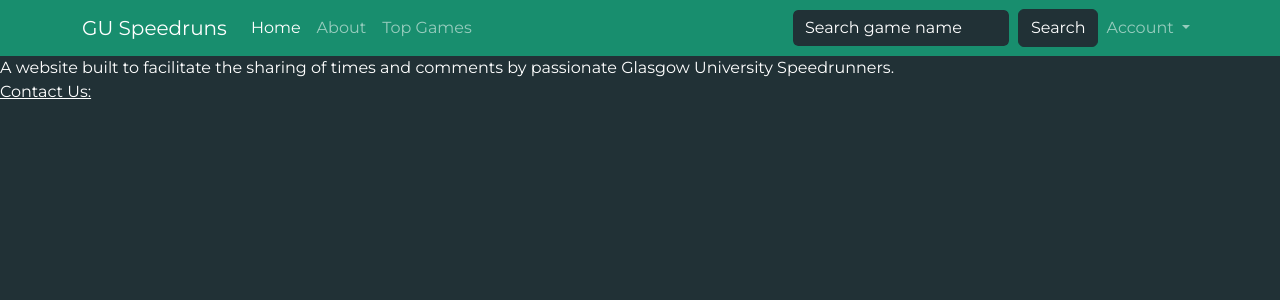
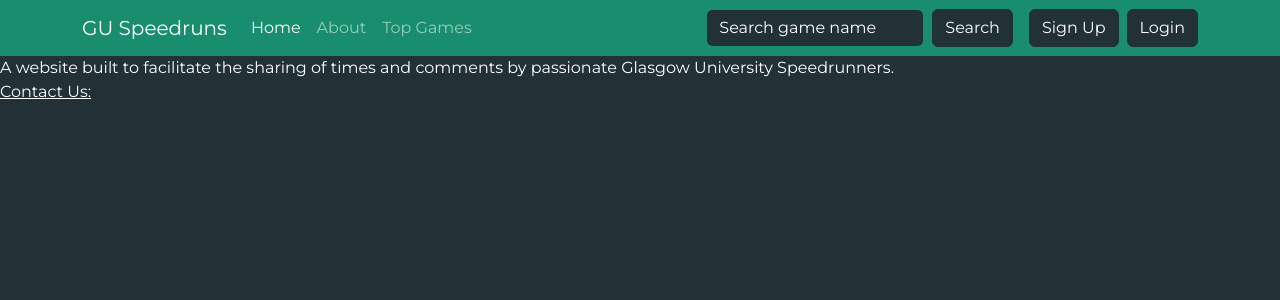
Before and after one commit to JasperHayes/WAD9E, a Django app: page /GUSpeedruns/about/ in a window 1280 px wide. Shown: the top 300 px of the page. Run offline with Django 3.2, Linux system fonts and the light colour scheme.

Commit message:
my account page

```diff
--- a/GUSpeedruns/urls.py
+++ b/GUSpeedruns/urls.py
@@ -10,6 +10,7 @@ urlpatterns = [
     path('register/', views.register, name='register'),
     path('login/', views.user_login, name='login'),
     path('logout/', views.user_logout, name='logout'),
+    path('my-account/', views.my_account, name='my_account'),
     path('game/upload/', views.upload_game, name='upload_game'),
     path('<slug:user_name_slug>/', views.show_user, name='show_user'),
     path('game/<slug:game_name_slug>/', views.show_game, name='show_game'),
@@ -19,4 +20,5 @@ urlpatterns = [
     path('game/<slug:game_name_slug>/<slug:run_name_slug>/<slug:slug_title>/delete/', views.delete_comment, name='delete_comment'),
     path('game/<slug:game_name_slug>/<slug:run_name_slug>/add-comment/', views.add_comment, name = "add_comment"),
     path('game/<slug:game_name_slug>/<slug:run_name_slug>/<slug:slug_title>/', views.comment_detail, name='comment_detail'),
+
 ]
--- a/GUSpeedruns/views.py
+++ b/GUSpeedruns/views.py
@@ -99,6 +99,18 @@ def user_login(request):
 def user_logout(request):
     logout(request)
     return(redirect(reverse('GUSpeedruns:homepage')))
+
+@login_required
+def my_account(request):
+    profile_user = UserProfile.objects.get(user=request.user)
+    runs = Run.objects.filter(user=profile_user).select_related('game').order_by('time')[:10]
+
+    context_dict = {
+        'profile_user': profile_user,
+        'runs': runs,
+    }
+
+    return render(request, 'GUSpeedruns/profile.html', context=context_dict)
 
 @staff_member_required
 def upload_game(request):
--- a/templates/GUSpeedruns/base.html
+++ b/templates/GUSpeedruns/base.html
@@ -50,27 +50,31 @@
                     </form>
                 </div>
 
-                <ul class="navbar-nav">
-                    <li class="nav-item dropdown">
-                        <a class="nav-link dropdown-toggle" href="#" id="navbarDropdown" role="button" data-bs-toggle="dropdown" aria-expanded="false">
-                            {% if user.is_authenticated %}
-                                {{ user.username }}
-                                {% if user.is_staff %}
-                                    (moderator)
-                                {% endif %}
-                            {% else %}
-                                Account
-                            {% endif %}
-                        </a>
-                        <ul class="dropdown-menu" aria-labelledby="navbarDropdown">
-                            {% if user.is_authenticated %}
-                                <li><a class="dropdown-item" href="{% url 'GUSpeedruns:show_user' user_name_slug=user.username %}">My Account</a></li>
-                                <li><a class="dropdown-item" href="{% url 'GUSpeedruns:logout' %}">Sign out</a></li>
-                            {% else %}
-                                <li><a class="dropdown-item" href="{% url 'GUSpeedruns:login' %}">Login</a>
-                                <li><a class="dropdown-item" href="{% url 'GUSpeedruns:register' %}">Register</a>
-                            {% endif %}
-                        </ul>
+                <ul class="navbar-nav ms-3">
+   			 {% if user.is_authenticated %}
+        			<li class="nav-item">
+            				<a class="btn btn-outline-light" href="{% url 'GUSpeedruns:my_account' %}">
+               					 My Account
+           				 </a>
+        			</li>
+       				 <li class="nav-item ms-2">
+            				<a class="btn btn-danger" href="{% url 'GUSpeedruns:logout' %}">
+               					 Sign Out
+            				</a>
+       				 </li>
+  	  {% else %}
+        	<li class="nav-item">
+            		<a class="btn btn-outline-light" href="{% url 'GUSpeedruns:register' %}">
+               			 Sign Up
+            		</a>
+        	</li>
+       		 <li class="nav-item ms-2">
+            		<a class="btn btn-success" href="{% url 'GUSpeedruns:login' %}">
+               			 Login
+            		</a>
+        	</li>
+ 	   		{% endif %}
+			</ul>
                     </li>
                 </ul>
             </div>
```
Also changed, not shown: templates/GUSpeedruns/profile.html (+7 -7 lines).
